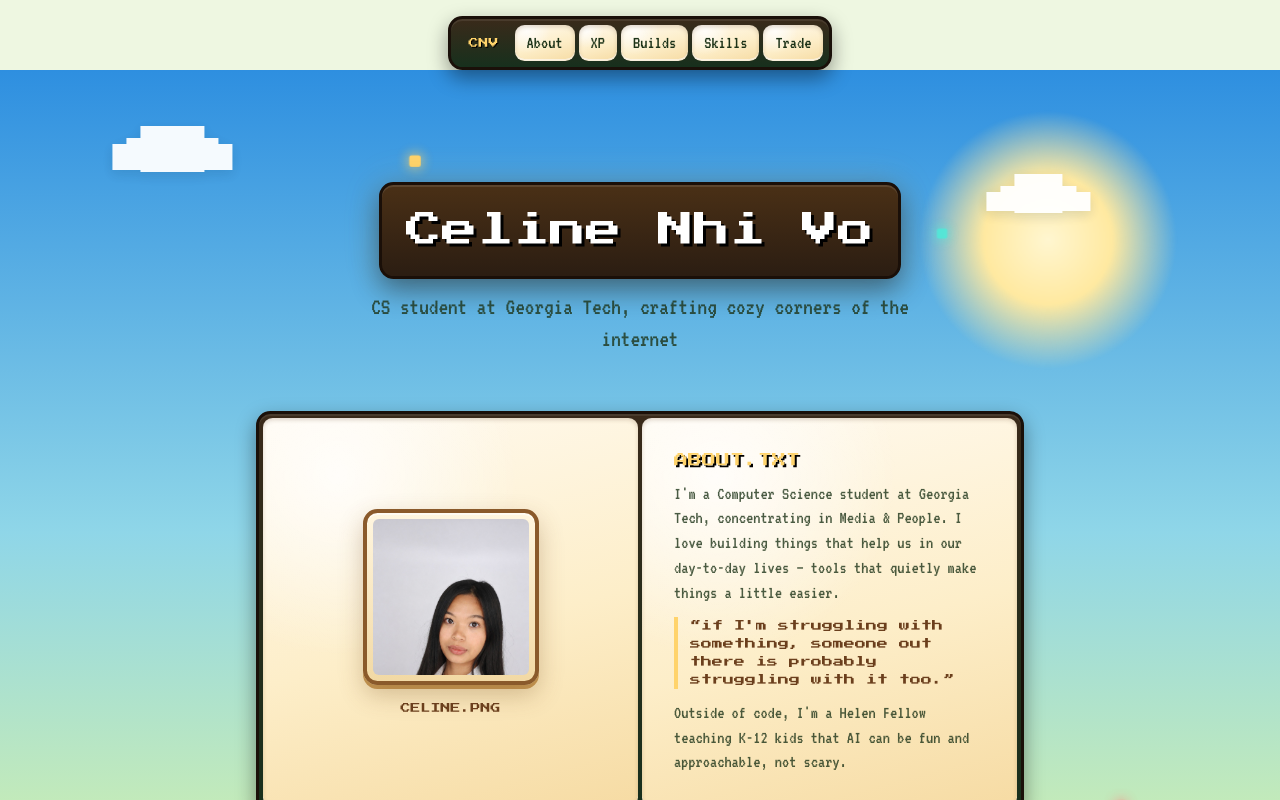
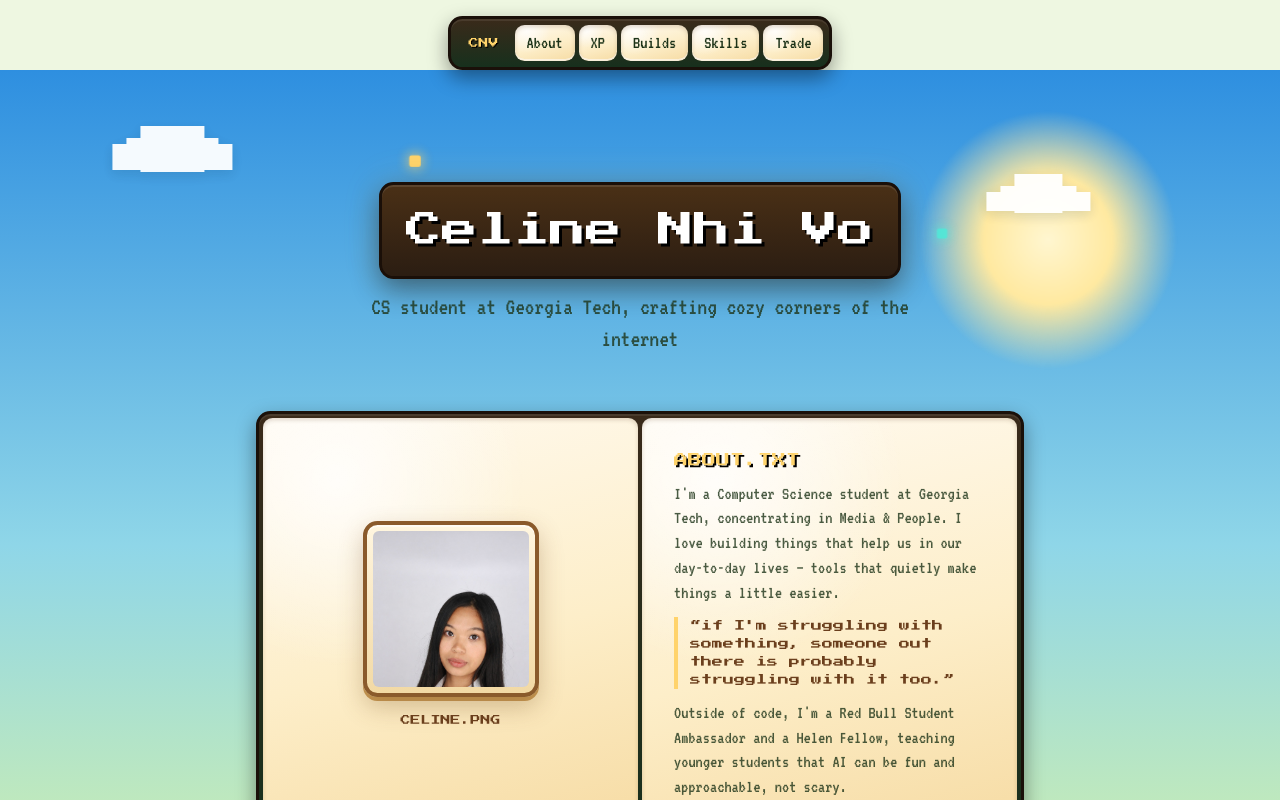
Before and after one commit to NhiTech/celine-portfolio, a Next.js app: page / in a window 1280 px wide. Shown: the top 800 px of the page. Built offline with nearby package versions, Linux system fonts and the light colour scheme.

Commit message:
Add Red Bull Student Ambassador to bio

```diff
--- a/components/JournalBook.tsx
+++ b/components/JournalBook.tsx
@@ -32,8 +32,9 @@
             is probably struggling with it too.&rdquo;
           </p>
           <p className="font-mono-px text-lg leading-snug text-ink/80">
-            Outside of code, I&apos;m a Helen Fellow teaching K-12 kids that AI
-            can be fun and approachable, not scary.
+            Outside of code, I&apos;m a Red Bull Student Ambassador and a
+            Helen Fellow, teaching younger students that AI can be fun and
+            approachable, not scary.
           </p>
         </div>
       </div>
```
